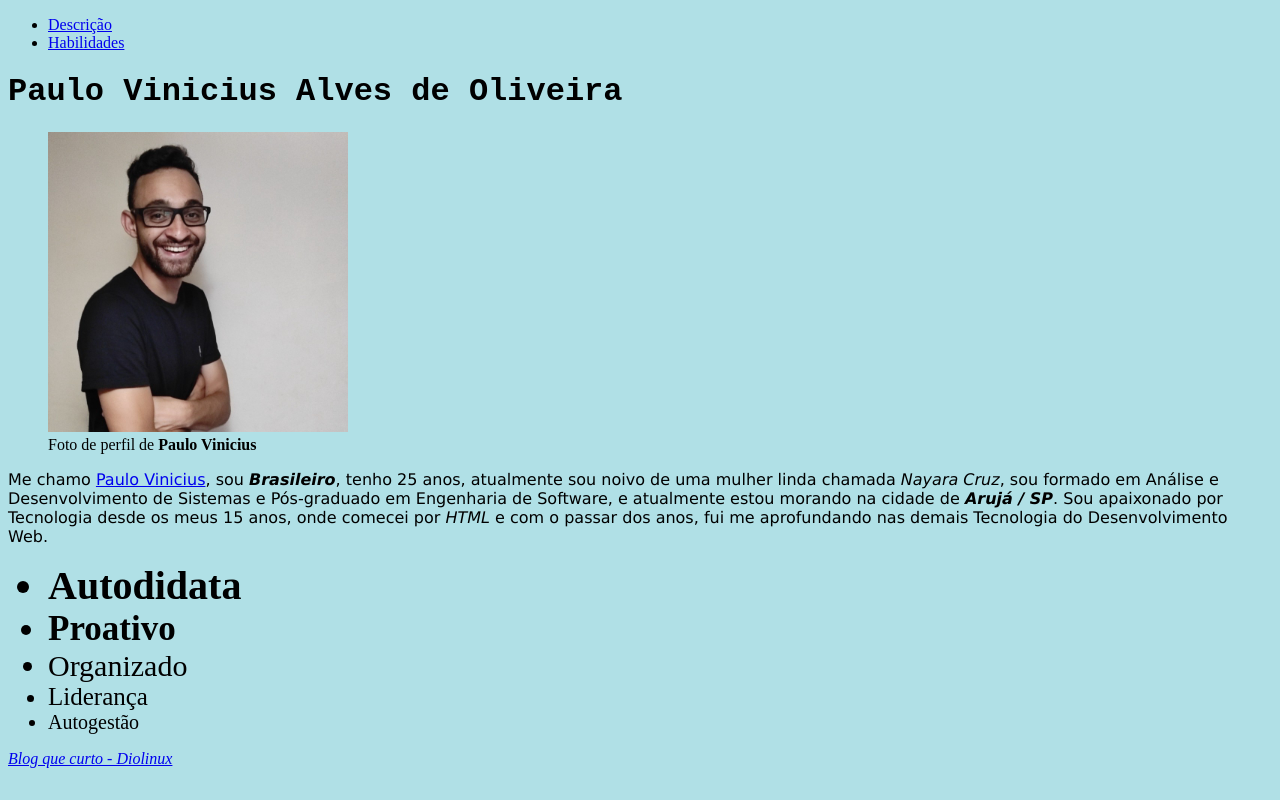
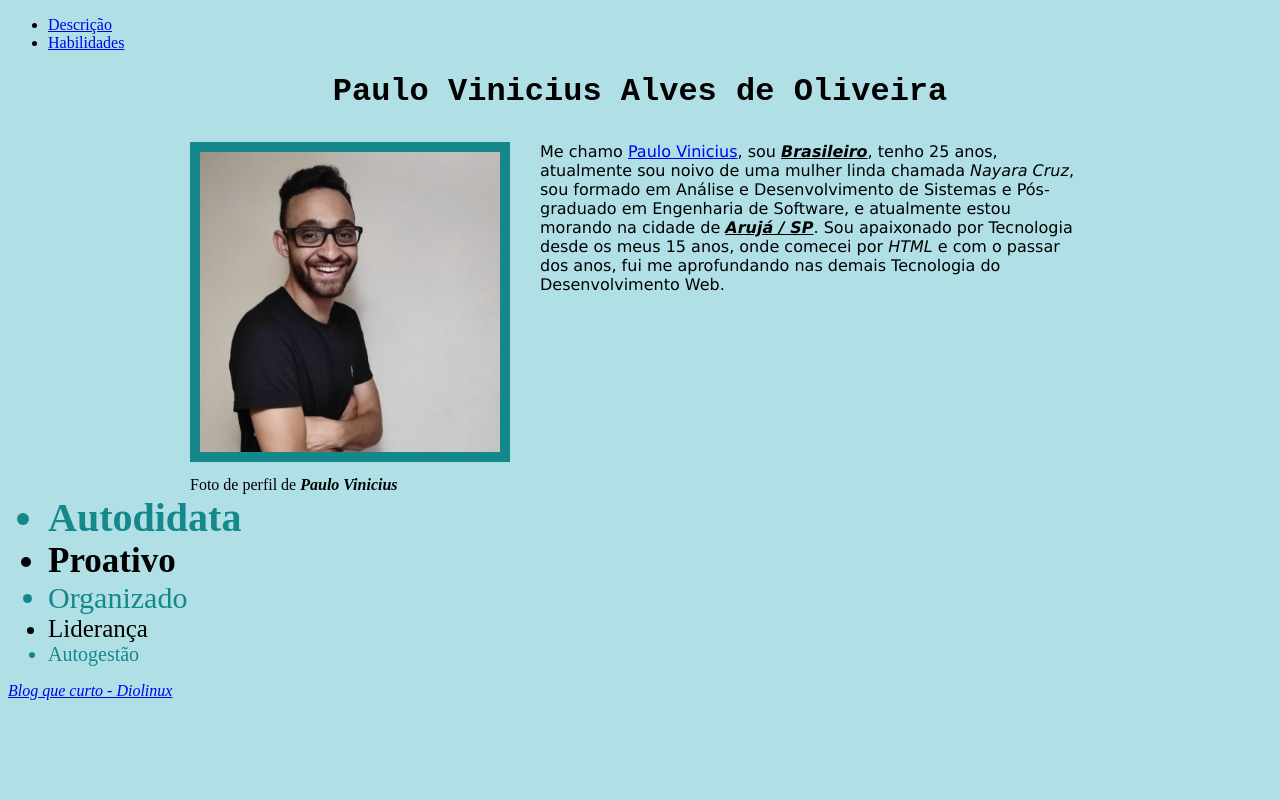
Before and after one commit to paulodelpra/paulodelpra, a plain HTML site: page index.html in a window 1280 px wide. Drawn offline with Linux system fonts and the light colour scheme.

Commit message:
Fazendo alterações básica de estilo e corrigindo alguns erros

```diff
--- a/index.html
+++ b/index.html
@@ -2,41 +2,8 @@
 <html lang="pt-br">
     <head>
         <meta charset="UTF-8" />
+        <link rel="stylesheet" href="style.css" />
         <title>Meu Portfólio</title>
-        <style>
-            body {
-                background-color: rgb(176,224,230);
-            }
-
-            h1 {
-                font-family: monospace, sans-serif;
-            }
-
-            #descricao {
-                font-family:Verdana, Geneva, Tahoma, sans-serif;
-            }
-
-            span.origem {
-                font-style: italic;
-                font-weight: bold;
-            }
-
-            .t40 {
-                font-size: 40px;
-            }
-            .t35 {
-                font-size: 35px;
-            }
-            .t30 {
-                font-size: 30px;
-            }
-            .t25 {
-                font-size: 25px;
-            }
-            .t20 {
-                font-size: 20px;
-            }
-        </style>
     </head>
     <body>
         <ul>
@@ -46,12 +13,14 @@
 
         <h1>Paulo Vinicius Alves de Oliveira</h1>
 
-        <figure>
-            <img id="perfil" src="perfil.jpeg" alt="Imagem de Paulo Vinicius" width="300px"/>
-            <figcaption>Foto de perfil de <strong>Paulo Vinicius</strong></figcaption>
-        </figure>
+        <div class="bloco">
+            <figure>
+                <img id="perfil" src="perfil.jpeg" alt="Imagem de Paulo Vinicius" width="300px"/>
+                <figcaption>Foto de perfil de <strong><em>Paulo Vinicius</em></strong></figcaption>
+            </figure>
 
-        <p id="descricao">Me chamo <a href="#perfil" alt="Foto de perfil Paulo Vinicius">Paulo Vinicius</a>, sou <span class="origem">Brasileiro</span>, tenho 25 anos, atualmente sou noivo de uma mulher linda chamada <em>Nayara Cruz</em>, sou formado em Análise e Desenvolvimento de Sistemas e Pós-graduado em Engenharia de Software, e atualmente estou morando na cidade de <span class="origem">Arujá / SP</span>. Sou apaixonado por Tecnologia desde os meus 15 anos, onde comecei por <em>HTML</em> e com o passar dos anos, fui me aprofundando nas demais Tecnologia do Desenvolvimento Web.</p>
+            <p id="descricao">Me chamo <a href="#perfil" alt="Foto de perfil Paulo Vinicius">Paulo Vinicius</a>, sou <span class="origem">Brasileiro</span>, tenho 25 anos, atualmente sou noivo de uma mulher linda chamada <em>Nayara Cruz</em>, sou formado em Análise e Desenvolvimento de Sistemas e Pós-graduado em Engenharia de Software, e atualmente estou morando na cidade de <span class="origem">Arujá / SP</span>. Sou apaixonado por Tecnologia desde os meus 15 anos, onde comecei por <em>HTML</em> e com o passar dos anos, fui me aprofundando nas demais Tecnologia do Desenvolvimento Web.</p>
+        </div>
 
         <ul id="habilidades">
             <li class="t40"><strong>Autodidata</strong></li>
--- /dev/null
+++ b/style.css
@@ -0,0 +1,64 @@
+body {
+    background-color: rgb(176,224,230);
+}
+
+h1 {
+    font-family: monospace, sans-serif;
+    text-align: center;
+}
+
+#descricao {
+    font-family:Verdana, Geneva, Tahoma, sans-serif;
+}
+
+span.origem {
+    font-style: italic;
+    font-weight: bold;
+    text-decoration: underline;
+}
+
+.t40 {
+    font-size: 40px;
+}
+.t35 {
+    font-size: 35px;
+}
+.t30 {
+    font-size: 30px;
+}
+.t25 {
+    font-size: 25px;
+}
+.t20 {
+    font-size: 20px;
+}
+
+.bloco {
+    width: 900px;
+    margin: auto;
+}
+
+figure {
+    float: left;
+    width: 350px;
+    margin: 0px;
+}
+
+figure img {
+    padding: 10px;
+    background-color: #14888b;
+    margin: 10px 0px;
+}
+
+#descricao {
+    margin: 10px 0px;
+    padding: 10px;
+}
+
+#habilidades {
+    clear: both;
+}
+
+#habilidades li:nth-child(odd) {
+    color: #14888b;
+}
```
